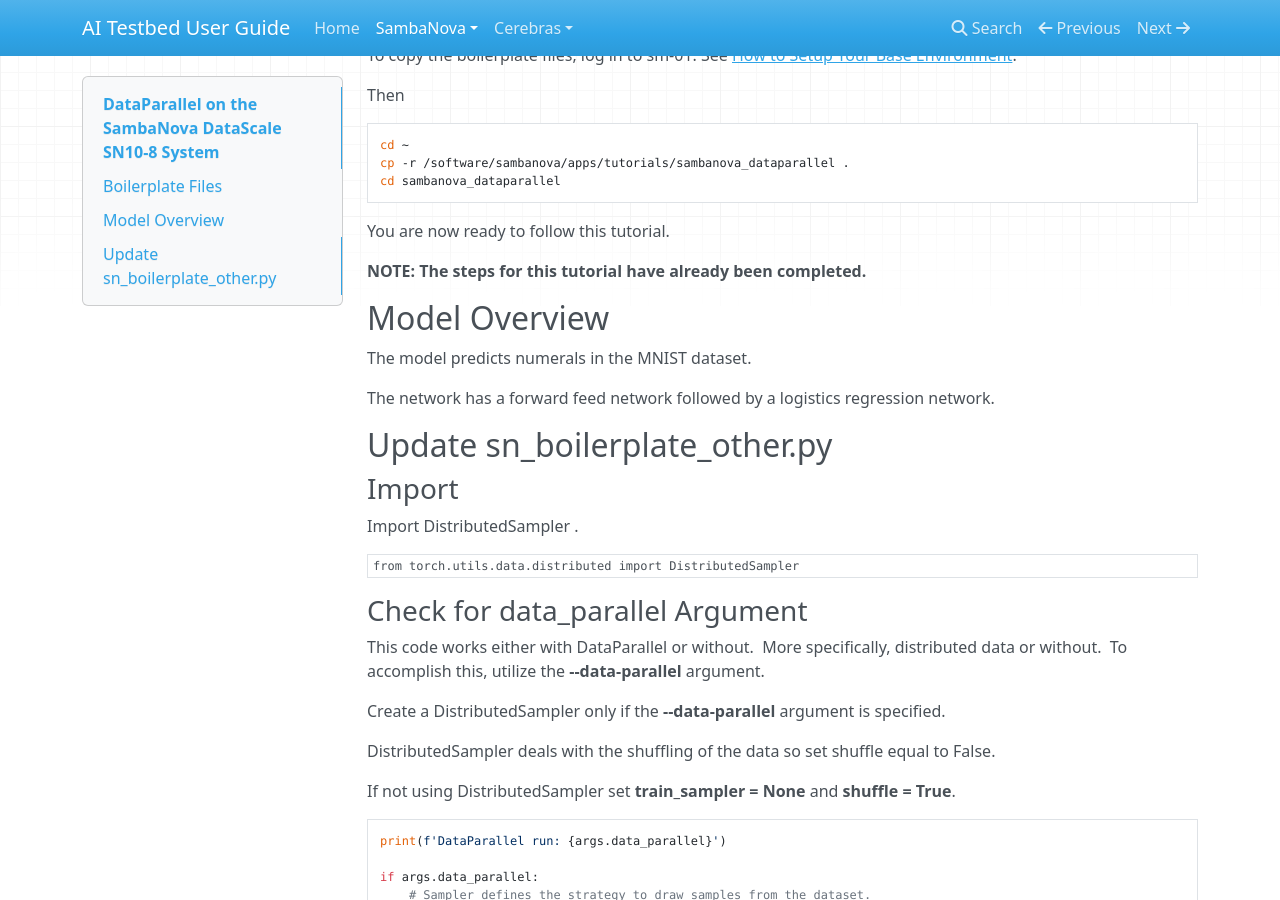
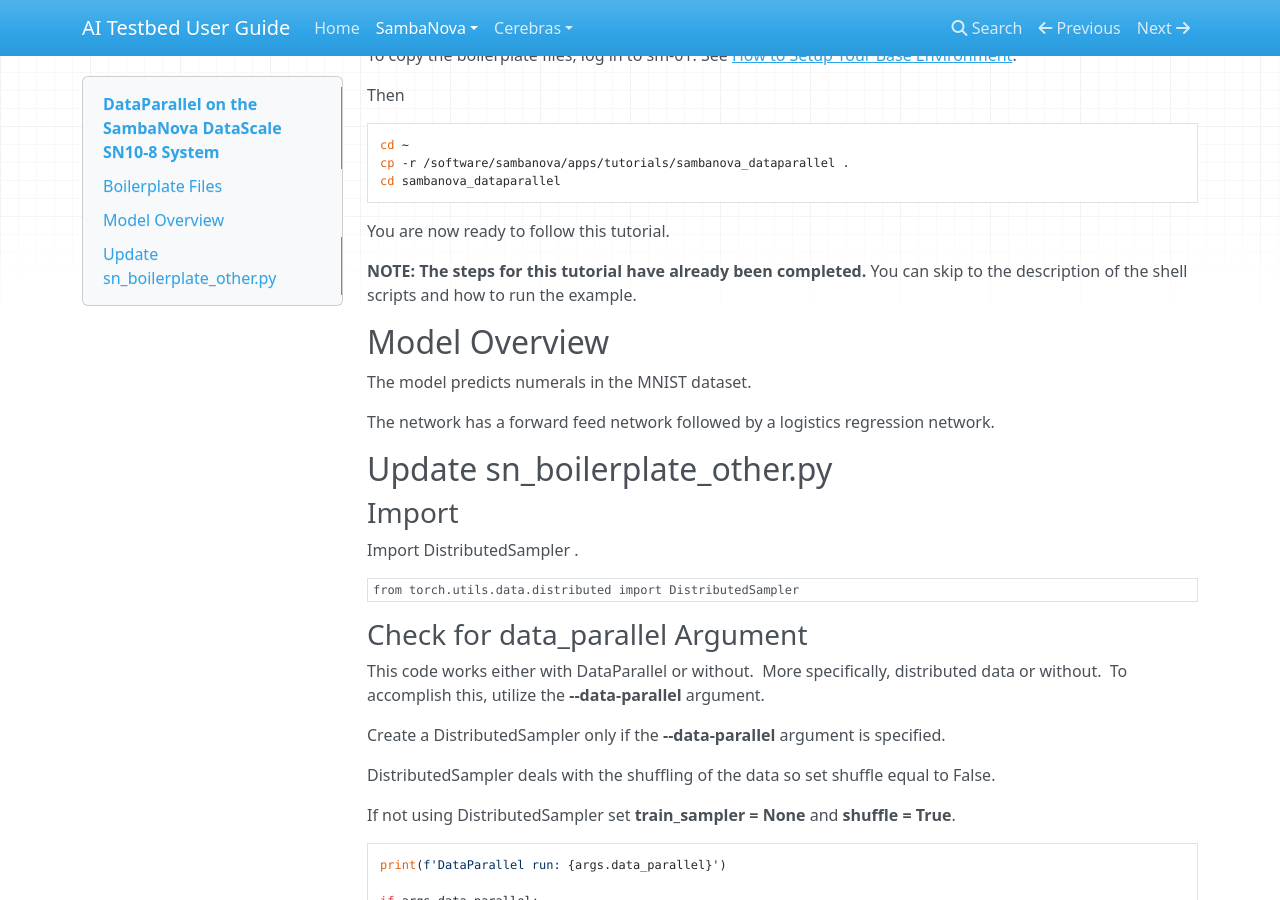
Before and after one commit to argonne-lcf/ai-testbed-userdocs, an MkDocs documentation site: the page built from docs/sambanova/DataParallel.md, in a window 1280 px wide and 900 px high, scrolled down 580 px. Built offline with MkDocs 1.6.1, drawn with Linux system fonts in a browser that asks for light colours; nearby versions of some CDN libraries.

Commit message:
Clarification to the data parallel instructions

```diff
--- a/docs/sambanova/DataParallel.md
+++ b/docs/sambanova/DataParallel.md
@@ -32,7 +32,7 @@
 
 You are now ready to follow this tutorial.
 
-**NOTE: The steps for this tutorial have already been completed.**
+**NOTE: The steps for this tutorial have already been completed.** You can skip to the description of the shell scripts and how to run the example.
 
 ## Model Overview
 
```
